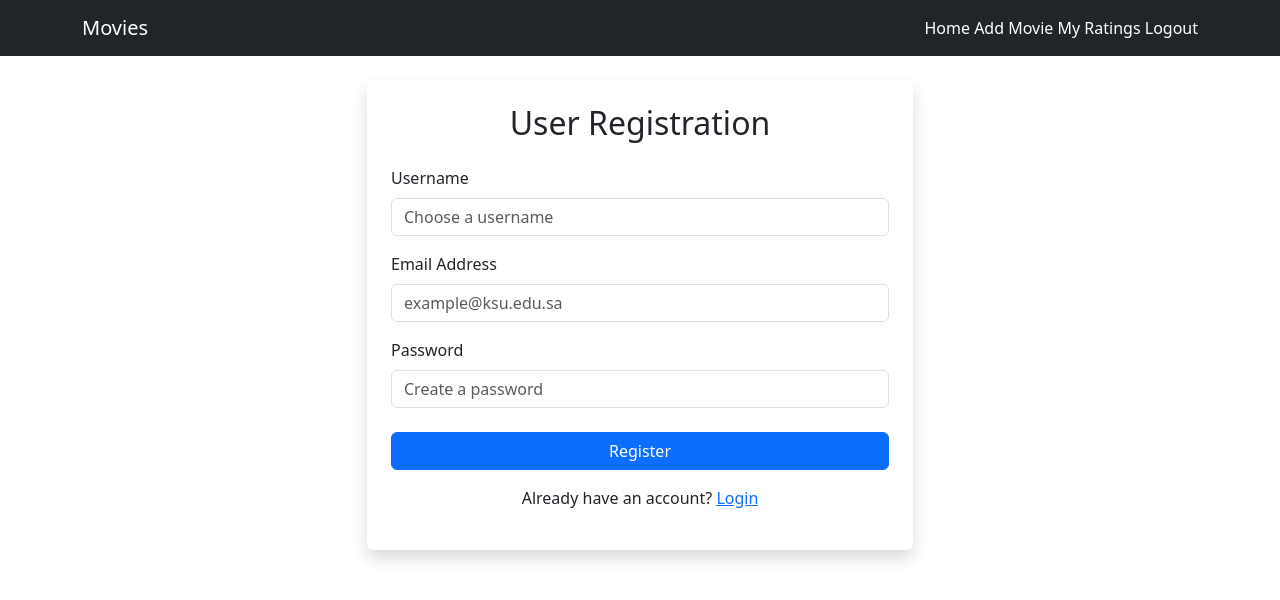
After one commit to shathaalessa/movie-project, a Django app: page /register/ in a window 1280 px wide. The commit adds this page. Shown: the top 600 px of the page. Run offline with Django 5.2, Linux system fonts and the light colour scheme.

Commit message:
Added User Registration

```diff
--- a/movies/templates/movies/login.html
+++ b/movies/templates/movies/login.html
@@ -11,6 +11,7 @@
             <input name="password" type="password" class="form-control mb-2" placeholder="Password">
 
             <button class="btn btn-primary w-100">Login</button>
+            <p class="mt-3 text-center">Don't have an account? <a href="{% url 'movies:register' %}">Register here</a></p>
         </form>
 
         {% if error %}
--- /dev/null
+++ b/movies/templates/movies/register.html
@@ -0,0 +1,30 @@
+{% extends "movies/layout.html" %}
+
+{% block body %}
+<div class="row justify-content-center">
+    <div class="col-md-6">
+        <div class="card p-4 shadow border-0">
+            <h2 class="text-center mb-4">User Registration</h2>
+            <form method="POST">
+                {% csrf_token %}
+                <div class="mb-3">
+                    <label class="form-label">Username</label>
+                    <input type="text" name="username" class="form-control" placeholder="Choose a username" required>
+                </div>
+                <div class="mb-3">
+                    <label class="form-label">Email Address</label>
+                    <input type="email" name="email" class="form-control" placeholder="example@ksu.edu.sa" required>
+                </div>
+                <div class="mb-3">
+                    <label class="form-label">Password</label>
+                    <input type="password" name="password" class="form-control" placeholder="Create a password" required>
+                </div>
+                <button type="submit" class="btn btn-primary w-100 mt-2">Register</button>
+            </form>
+            <p class="mt-3 text-center">
+                Already have an account? <a href="{% url 'movies:login' %}">Login</a>
+            </p>
+        </div>
+    </div>
+</div>
+{% endblock %}
--- a/movies/urls.py
+++ b/movies/urls.py
@@ -12,4 +12,5 @@ urlpatterns = [
     # Login / Logout
     path('login/', views.user_login, name='login'),
     path('logout/', views.user_logout, name='logout'),
+    path('register/', views.user_register, name='register'),
 ]
--- a/movies/views.py
+++ b/movies/views.py
@@ -1,6 +1,8 @@
 from django.shortcuts import render, get_object_or_404, redirect
 from django.contrib.auth.decorators import login_required
 from django.contrib.auth import authenticate, login, logout
+from django.contrib.auth.models import User
+from django.contrib import messages
 from .models import Movie, Rating
 
 @login_required
@@ -96,9 +98,24 @@ def user_login(request):
                 "error": "Invalid username or password"
             })
 
-    return render(request, "login.html")
+    return render(request, "movies/login.html")
 
 
 def user_logout(request):
     logout(request)
     return redirect("login")
+
+
+def user_register(request):
+    if request.method == "POST":
+        u = request.POST.get("username")
+        p = request.POST.get("password")
+        e = request.POST.get("email")
+
+        user = User.objects.create_user(username=u, password=p, email=e)
+        user.save()
+
+        messages.success(request, "Account created successfully!")
+        return redirect("movies:login")
+
+    return render(request, "movies/register.html")
```
Also changed, not shown: db.sqlite3.
